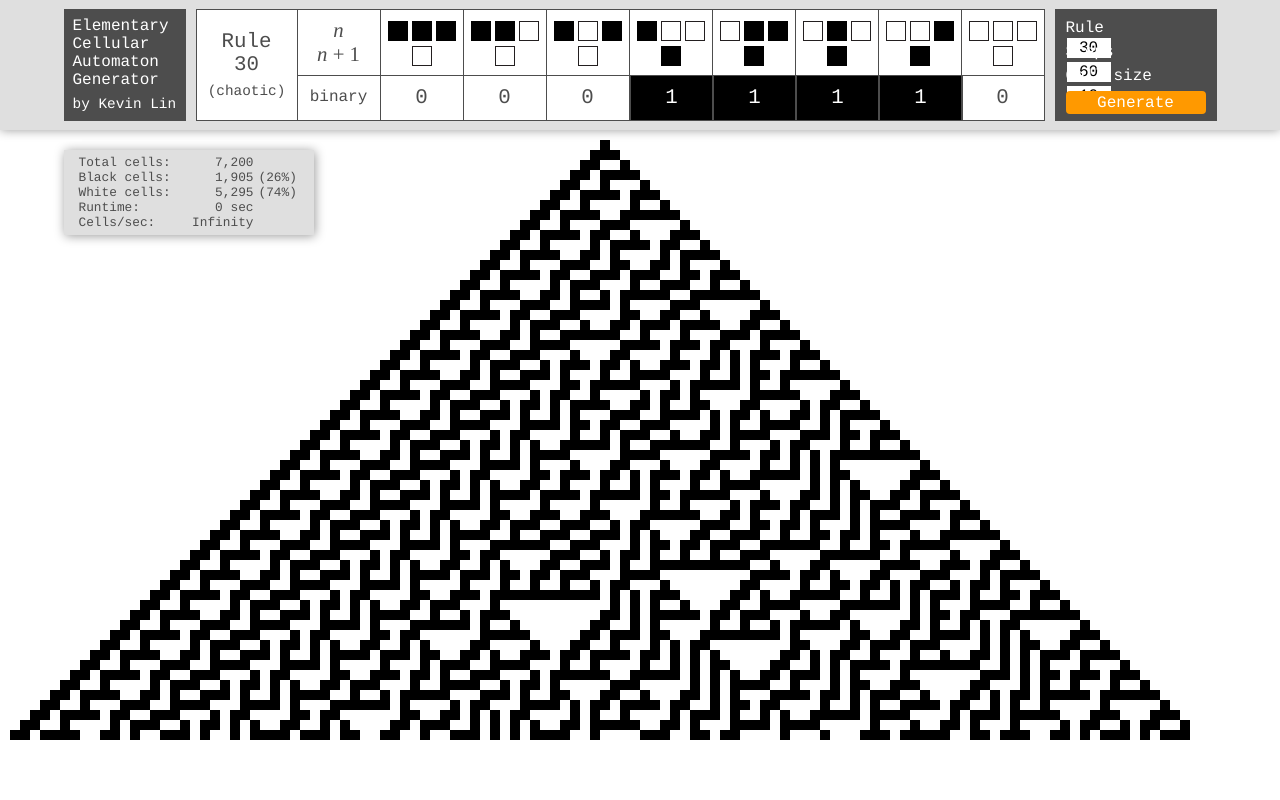
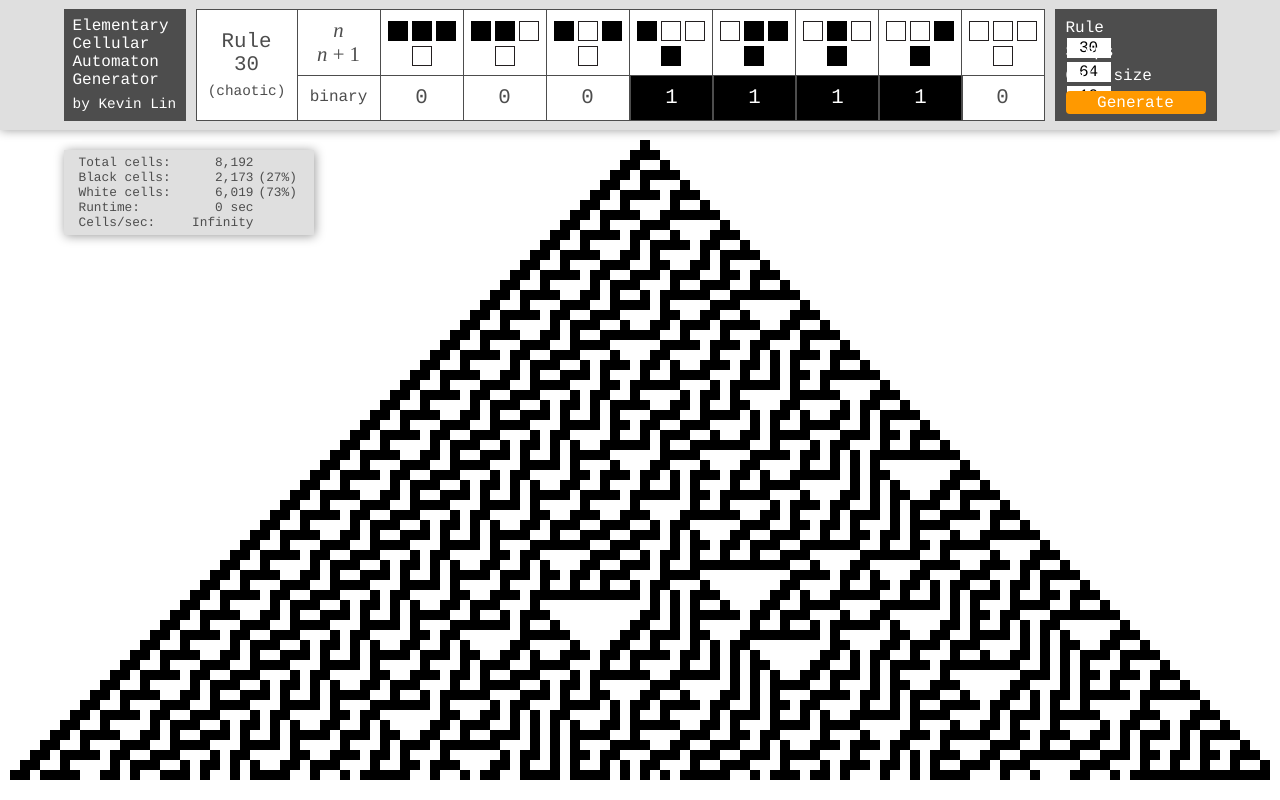
Before and after one commit to serve-and-volley/cellular-automata, a plain HTML site: page index.html in a window 1280 px wide. Drawn offline with Linux system fonts and the light colour scheme.

Commit message:
Added automatic initial inputs
Added dynamic initial drawing based on browser window width.

```diff
--- a/index.html
+++ b/index.html
@@ -68,7 +68,7 @@
                                         Rule
                                     </div>
                                     <div class="control-row-cell-2">
-                                        <input class="text-input" type="text" id="rule-input" value="30">
+                                        <input class="text-input" type="text" id="rule-input">
                                     </div>
                                 </div>
                                 <!-- STEPS -->
@@ -77,7 +77,7 @@
                                         Steps
                                     </div>
                                     <div class="control-row-cell-2">
-                                        <input class="text-input" type="text" id="steps" value="60">
+                                        <input class="text-input" type="text" id="steps">
                                     </div>
                                 </div>
                                 <!-- CELL SIZE -->
@@ -86,7 +86,7 @@
                                         Cell size
                                     </div>
                                     <div class="control-row-cell-2">
-                                        <input class="text-input" type="text" id="cell-size" value="10">
+                                        <input class="text-input" type="text" id="cell-size">
                                     </div>
                                 </div>
                                 <div class="control-row">
--- a/js/cellularAutomata.js
+++ b/js/cellularAutomata.js
@@ -282,11 +282,21 @@ function setAutomatonRule(thisRule) {
     document.getElementById('automaton-rule').innerHTML = automatonRuleHTML;
 }
 
+// Automaton rule patterns
+configurations = [[1,1,1], [1,1,0], [1,0,1], [1,0,0], [0,1,1], [0,1,0], [0,0,1], [0,0,0]];
 
-configurations = [[1,1,1], [1,1,0], [1,0,1], [1,0,0], [0,1,1], [0,1,0], [0,0,1], [0,0,0]];
 // Initial drawing
 var rule30 = [0, 0, 0, 1, 1, 1, 1, 0];
 var thisRule = rule30;
 setAutomatonRule(thisRule);
-drawCellularAutomata(60, 10, thisRule);
+
+var windowWidth = $(window).width();
+var cellSize = 10;
+var rows = Math.floor(windowWidth / (2*cellSize));
+
+document.getElementById('rule-input').value = 30;
+document.getElementById('steps').value = rows;
+document.getElementById('cell-size').value = cellSize;
+
+drawCellularAutomata(rows, cellSize, thisRule);
 setTitle('30');
```
